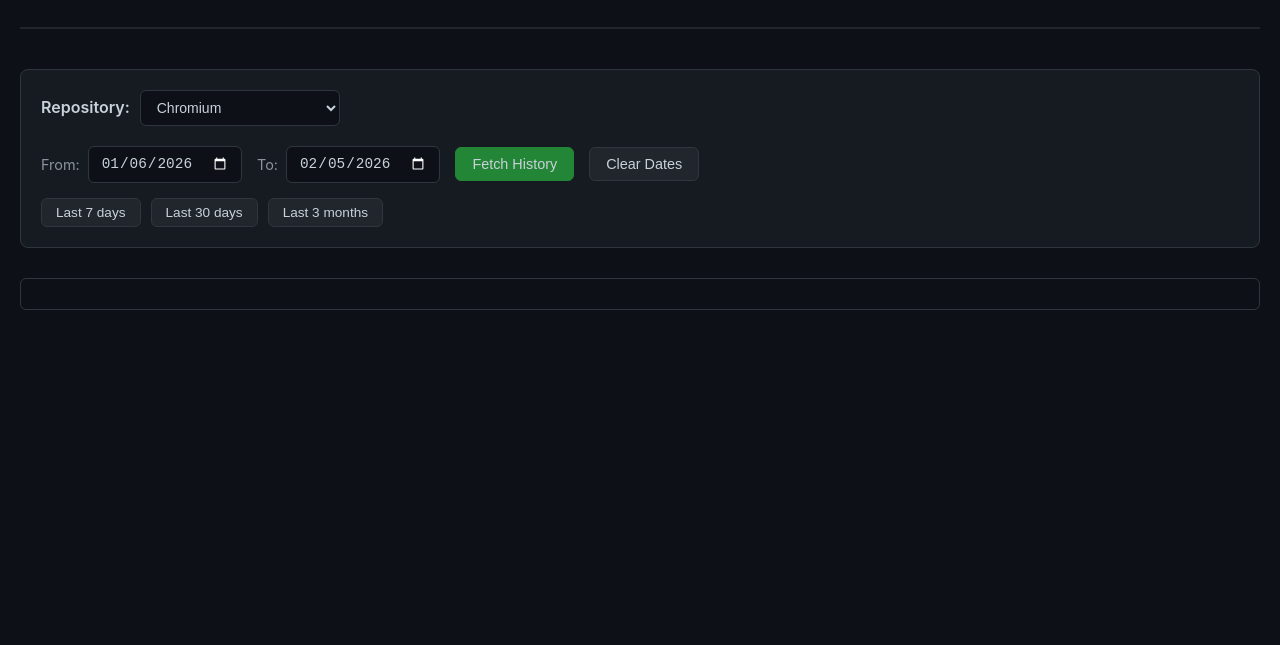
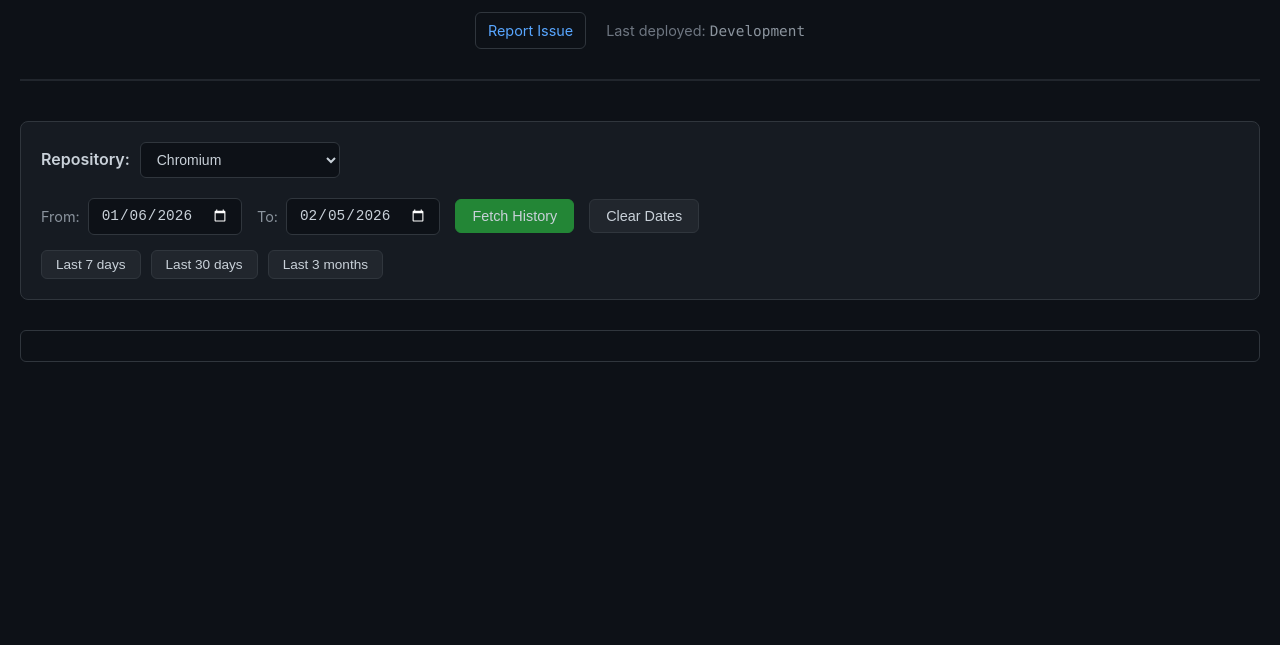
Before and after one commit to 92kns/chromium-build-tracker, a website: page dashboard/index.html in a window 1280 px wide. Shown: the part 155-800 px from the top of the page. Drawn offline with Linux system fonts and the light colour scheme.

Commit message:
add timing

```diff
--- a/dashboard/app.js
+++ b/dashboard/app.js
@@ -416,6 +416,21 @@ class Dashboard {
     async init() {
         this.setupRepoSelector();
         this.setupHistoryControls();
+        this.loadDeployTime();
+    }
+    loadDeployTime() {
+        // Check if deploy time was injected by build process
+        const metaTag = document.querySelector('meta[name="deploy-time"]');
+        const timestampEl = document.getElementById('deploy-timestamp');
+        if (metaTag && timestampEl) {
+            const deployTime = metaTag.content;
+            if (deployTime && deployTime !== 'DEPLOY_TIME_PLACEHOLDER') {
+                timestampEl.textContent = deployTime + ' UTC';
+            }
+            else {
+                timestampEl.textContent = 'Development';
+            }
+        }
     }
     setupRepoSelector() {
         const selector = document.getElementById('repo-selector');
--- a/dashboard/index.html
+++ b/dashboard/index.html
@@ -3,6 +3,7 @@
 <head>
     <meta charset="UTF-8">
     <meta name="viewport" content="width=device-width, initial-scale=1.0">
+    <meta name="deploy-time" content="DEPLOY_TIME_PLACEHOLDER">
     <title>Chromium Build Tracker</title>
     <link rel="stylesheet" href="styles.css">
 </head>
@@ -11,6 +12,10 @@
         <header>
             <h1>🔧 Chromium Build Tracker</h1>
             <p class="subtitle">Commit history for Chromium, V8, and depot_tools</p>
+            <div class="header-meta">
+                <a href="https://github.com/92kns/chromium-build-tracker/issues" target="_blank" class="issue-link">Report Issue</a>
+                <span class="deploy-time" id="deploy-time">Last deployed: <span id="deploy-timestamp">Unknown</span></span>
+            </div>
         </header>
 
         <!-- Commit History -->
--- a/dashboard/styles.css
+++ b/dashboard/styles.css
@@ -33,6 +33,39 @@ h1 {
 .subtitle {
     color: #8b949e;
     font-size: 1.1rem;
+    margin-bottom: 15px;
+}
+
+.header-meta {
+    display: flex;
+    justify-content: center;
+    align-items: center;
+    gap: 20px;
+    margin-top: 15px;
+    font-size: 0.9rem;
+}
+
+.issue-link {
+    color: #58a6ff;
+    text-decoration: none;
+    padding: 6px 12px;
+    border: 1px solid #30363d;
+    border-radius: 6px;
+    transition: all 0.2s;
+}
+
+.issue-link:hover {
+    background: #21262d;
+    border-color: #58a6ff;
+}
+
+.deploy-time {
+    color: #6e7681;
+}
+
+#deploy-timestamp {
+    color: #8b949e;
+    font-family: 'SF Mono', Monaco, 'Cascadia Code', 'Roboto Mono', Consolas, 'Courier New', monospace;
 }
 
 .stats-grid {
```
Also changed, not shown: dashboard/app.ts (+16 -0 lines), .github/workflows/deploy.yml.
